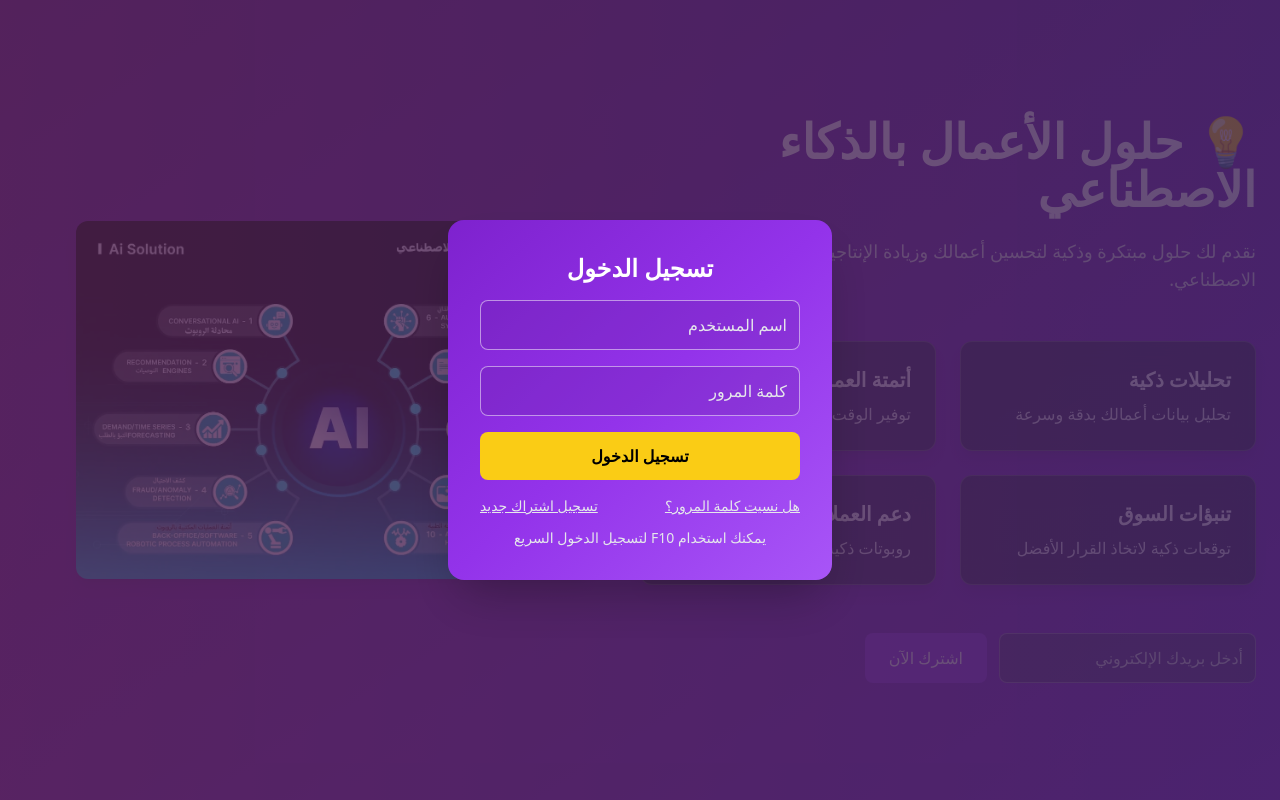
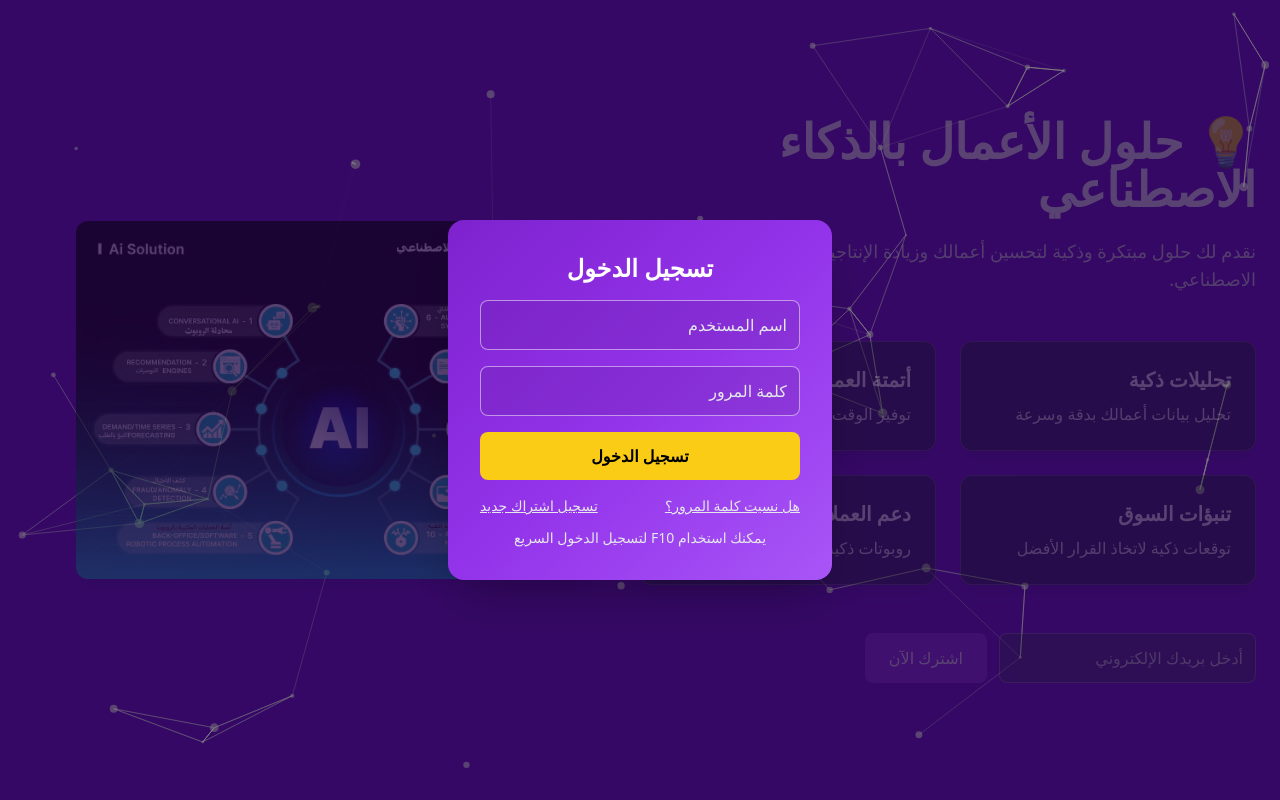
Before and after one commit to shabarotareq/landing, a React (Create React App) app in the folder frontend/: page / in a window 1280 px wide. Shown: the top 800 px of the page. Built offline with nearby package versions, Linux system fonts and the light colour scheme.

Commit message:
Initial commit

```diff
--- a/frontend/src/App.jsx
+++ b/frontend/src/App.jsx
@@ -1,13 +1,16 @@
-// App.jsx
 import React, { useState, useEffect } from "react";
 import { BrowserRouter as Router, Routes, Route } from "react-router-dom";
+
 import Navbar from "./components/Navbar";
 import AuthOverlay from "./components/AuthOverlay";
 import Dashboard from "./pages/Dashboard";
-import AdminPanel from "./components/AdminPanel";
-import Landing from "./components/Landing2";
+import AdminPanel from "./pages/AdminPanel";
+import Settings from "./pages/Settings";
+import Landing from "./components/Landing";
 import Gallery from "./components/Gallery/Gallery";
-import "./components/Gallery/Gallery.css";
+import Login from "./pages/Login";
+import Signup from "./pages/Signup";
+import ForgotPassword from "./pages/ForgotPassword";
 
 export default function App() {
   const [isAuthenticated, setIsAuthenticated] = useState(false);
@@ -16,7 +19,7 @@ export default function App() {
 
   const handleLoginSuccess = () => {
     setIsAuthenticated(true);
-    setUserRole("admin"); // يمكن تعديل حسب التوكن الحقيقي
+    setUserRole("admin"); // أو user حسب التوكن
   };
 
   const handleLogout = () => {
@@ -45,11 +48,9 @@ export default function App() {
       {isAuthenticated && (
         <Navbar onLogout={handleLogout} userRole={userRole} />
       )}
+
       {/* Landing دائمًا في الخلفية */}
-      <Landing
-        onShowGallery={toggleGallery}
-        disabled={!isAuthenticated} // لتعتيم الشاشة عند عدم تسجيل الدخول
-      />
+      <Landing onShowGallery={toggleGallery} disabled={!isAuthenticated} />
 
       {/* شاشة login overlay عند عدم تسجيل الدخول */}
       {!isAuthenticated && (
@@ -58,7 +59,7 @@ export default function App() {
         </div>
       )}
 
-      {/* معرض الصور overlay فوق Landing فقط عند الضغط على أتمتة العمليات */}
+      {/* معرض الصور overlay */}
       {showGallery && (
         <div
           className="fixed inset-0 bg-black bg-opacity-60 flex items-center justify-center z-50"
@@ -71,23 +72,21 @@ export default function App() {
       )}
 
       <Routes>
-        {isAuthenticated && (
-          <Route
-            path="/dashboard"
-            element={
-              <div className="grid grid-cols-1 md:grid-cols-4 gap-4 p-4">
-                <div className="md:col-span-3">
-                  <Dashboard userRole={userRole} />
-                </div>
-                {userRole === "admin" && (
-                  <div className="md:col-span-1">
-                    <AdminPanel />
-                  </div>
-                )}
-              </div>
-            }
-          />
-        )}
+        <Route path="/dashboard" element={<Dashboard userRole={userRole} />} />
+        <Route path="/admin" element={<AdminPanel />} />
+        <Route path="/settings" element={<Settings />} />
+        <Route path="/login" element={<Login />} />
+        <Route path="/signup" element={<Signup />} />
+        <Route path="/forgot-password" element={<ForgotPassword />} />
+        <Route
+          path="/"
+          element={
+            <Landing
+              onShowGallery={toggleGallery}
+              disabled={!isAuthenticated}
+            />
+          }
+        />
       </Routes>
     </Router>
   );
--- a/frontend/src/components/Landing.jsx
+++ b/frontend/src/components/Landing.jsx
@@ -1,18 +1,16 @@
-import { useState } from "react";
-import Particles from "react-tsparticles";
-import { loadSlim } from "tsparticles-slim";
+// Landing.jsx
+import React, { useState } from "react";
 import heroImage from "../assets/image/PropertyIA.webp";
 import API from "../api";
 import Gallery from "./Gallery/Gallery";
+import EmailForm from "./EmailForm";
+import Particles from "react-tsparticles";
+import { loadFull } from "tsparticles";
 
 export default function Landing({ showGallery, onShowGallery, disabled }) {
   const [email, setEmail] = useState("");
   const [message, setMessage] = useState("");
   const [showHero, setShowHero] = useState(false);
-
-  const particlesInit = async (engine) => {
-    await loadSlim(engine);
-  };
 
   const handleSubscribe = async (e) => {
     e.preventDefault();
@@ -26,66 +24,83 @@ export default function Landing({ showGallery, onShowGallery, disabled }) {
     }
   };
 
+  const particlesInit = async (main) => {
+    await loadFull(main);
+  };
+
   return (
-    <div
-      className={`relative flex flex-col md:flex-row items-center justify-center min-h-screen p-6 transition-opacity duration-500 ${
-        disabled ? "opacity-40 pointer-events-none" : "opacity-100"
-      } bg-gradient-to-br from-purple-900 via-purple-800 to-purple-700`}
-      dir="rtl"
-    >
+    <div className="relative min-h-screen" dir="rtl">
       {/* الخلفية المتحركة */}
       <Particles
         id="tsparticles"
         init={particlesInit}
         options={{
-          background: { color: "transparent" },
+          background: { color: "#6a11cb" },
           fpsLimit: 60,
           interactivity: {
-            events: {
-              onHover: { enable: true, mode: "repulse" },
-              resize: true,
-            },
-            modes: { repulse: { distance: 100, duration: 0.4 } },
+            events: { onHover: { enable: true, mode: "repulse" } },
           },
           particles: {
             color: { value: "#ffffff" },
-            links: {
-              color: "#ffffff",
-              distance: 150,
-              enable: true,
-              opacity: 0.3,
-              width: 1,
+            links: { enable: true, color: "#fff", distance: 150 },
+            move: { enable: true, speed: 2 },
+            number: { value: 50 },
+            opacity: { value: 0.5 },
+            size: { value: { min: 1, max: 5 } },
           },
-            collisions: { enable: true },
-            move: {
-              direction: "none",
-              enable: true,
-              outModes: { default: "bounce" },
-              random: false,
-              speed: 2,
-              straight: false,
-            },
-            number: { value: 80, density: { enable: true, area: 800 } },
-            opacity: { value: 0.5 },
-            shape: { type: "circle" },
-            size: { value: { min: 1, max: 4 } },
-          },
-          detectRetina: true,
         }}
-        className="absolute inset-0 -z-10"
+        className="absolute inset-0 z-0"
       />
 
-      {/* باقي المحتوى ... */}
-      <div className="md:w-1/2 flex flex-col gap-6 text-right relative z-10">
-        <h1 className="text-5xl font-extrabold text-white">
+      {/* المحتوى */}
+      <div
+        className={`relative flex flex-col md:flex-row items-center justify-center min-h-screen p-6 transition-opacity duration-500 z-10 ${
+          disabled ? "opacity-50 pointer-events-none" : "opacity-100"
+        }`}
+      >
+        <div className="md:w-1/2 flex flex-col gap-6 text-right">
+          <h1 className="text-5xl font-extrabold text-white animate__animated animate__fadeInRight">
             💡 حلول الأعمال بالذكاء الاصطناعي
           </h1>
-        <p className="text-lg text-gray-200">
+          <p className="text-lg text-gray-200 animate__animated animate__fadeInRight animate__delay-1s">
             نقدم لك حلول مبتكرة وذكية لتحسين أعمالك وزيادة الإنتاجية باستخدام
             تقنيات الذكاء الاصطناعي.
           </p>
 
-        {/* الاشتراك */}
+          {/* صناديق Glassmorphism */}
+          <div className="grid grid-cols-1 md:grid-cols-2 gap-6 mt-6">
+            {[
+              { title: "تحليلات ذكية", desc: "تحليل بيانات أعمالك بدقة وسرعة" },
+              {
+                title: "أتمتة العمليات",
+                desc: "توفير الوقت وتقليل الأخطاء البشرية",
+              },
+              {
+                title: "تنبؤات السوق",
+                desc: "توقعات ذكية لاتخاذ القرار الأفضل",
+              },
+              {
+                title: "دعم العملاء AI",
+                desc: "روبوتات ذكية للتواصل مع عملائك",
+                link: "https://app.edcafe.ai/chatbots/6836eee8e93c1c9bb5f14ffb",
+              },
+            ].map((item, idx) => (
+              <div
+                key={idx}
+                className="bg-gray-800 bg-opacity-70 backdrop-blur-md border border-white border-opacity-20 rounded-xl p-6 shadow-lg hover:scale-105 transition-transform duration-300 cursor-pointer"
+                onClick={() => {
+                  if (item.title === "أتمتة العمليات") onShowGallery();
+                  if (item.link)
+                    window.open(item.link, "_blank", "noopener,noreferrer");
+                }}
+              >
+                <h3 className="text-xl font-bold text-white">{item.title}</h3>
+                <p className="text-gray-200 mt-2">{item.desc}</p>
+              </div>
+            ))}
+          </div>
+
+          {/* نموذج الاشتراك */}
           <form
             onSubmit={handleSubscribe}
             className="mt-6 flex flex-col md:flex-row gap-3"
@@ -108,8 +123,8 @@ export default function Landing({ showGallery, onShowGallery, disabled }) {
           {message && <p className="mt-2 text-green-300">{message}</p>}
         </div>
 
-      {/* الصورة */}
-      <div className="md:w-1/2 mt-10 md:mt-0 flex justify-center relative z-10">
+        {/* الصورة الجانبية */}
+        <div className="md:w-1/2 mt-10 md:mt-0 flex justify-center animate__animated animate__fadeInLeft">
           <img
             src={heroImage}
             alt="AI Solutions"
@@ -118,7 +133,7 @@ export default function Landing({ showGallery, onShowGallery, disabled }) {
           />
         </div>
 
-      {/* الصورة المكبرة */}
+        {/* Overlay للصورة المكبرة */}
         {showHero && (
           <div
             className="fixed inset-0 bg-black bg-opacity-70 flex items-center justify-center z-50"
@@ -133,7 +148,9 @@ export default function Landing({ showGallery, onShowGallery, disabled }) {
           </div>
         )}
 
+        {/* عرض معرض الصور إذا تم الضغط على أتمتة العمليات */}
         {showGallery && <Gallery />}
+      </div>
     </div>
   );
 }
--- a/frontend/src/components/Navbar.jsx
+++ b/frontend/src/components/Navbar.jsx
@@ -2,34 +2,39 @@ import React from "react";
 import { useNavigate } from "react-router-dom";
 import Logo from "../assets/image/logo.png";
 
-export default function Navbar({ onLogout, userRole }) {
+function Navbar({ onLogout, userRole }) {
   const navigate = useNavigate();
 
   return (
-    <nav className="bg-gray-800 text-white px-6 py-3 flex items-center justify-between">
-      {/* الجزء الأيسر: لوجو + اسم المشروع + زر الرئيسية */}
-      <div className="flex items-center space-x-4">
+    <nav className="fixed top-0 left-0 right-0 bg-gray-800 text-white px-6 py-3 flex justify-between items-center flex-wrap z-50 shadow-md">
+      <div className="flex items-center gap-3">
         <img src={Logo} alt="Logo" className="h-8 w-8" />
         <span className="font-bold text-lg">حلول ذكية</span>
         <button
           onClick={() => navigate("/")}
-          className="ml-4 px-3 py-1 bg-yellow-400 text-black rounded hover:bg-yellow-500"
+          className="px-3 py-1 bg-yellow-400 text-black rounded hover:bg-yellow-500"
         >
           الرئيسية
         </button>
       </div>
 
-      {/* الجزء الأيمن: أزرار تسجيل الخروج وزر لوحة التحكم */}
-      <div className="flex items-center space-x-4">
+      <div className="flex items-center gap-3 mt-2 md:mt-0">
         {userRole === "admin" && (
-          <button
-            onClick={() => navigate("/pages/AdminPanel.jsx")}
-            className="px-3 py-1 bg-blue-500 rounded hover:bg-blue-600"
-          >
-            لوحة التحكم
-          </button>
+          <>
+            <button
+              onClick={() => navigate("/admin")}
+              className="px-3 py-1 bg-blue-500 rounded hover:bg-blue-600"
+            >
+              لوحة التحكم
+            </button>
+            <button
+              onClick={() => navigate("/settings")}
+              className="px-3 py-1 bg-green-500 rounded hover:bg-green-600"
+            >
+              إعدادات الحساب
+            </button>
+          </>
         )}
-
         <button
           onClick={onLogout}
           className="px-3 py-1 bg-red-500 rounded hover:bg-red-600"
@@ -40,3 +45,5 @@ export default function Navbar({ onLogout, userRole }) {
     </nav>
   );
 }
+
+export default Navbar;
--- /dev/null
+++ b/frontend/src/pages/Settings.jsx
@@ -0,0 +1,57 @@
+// src/pages/Settings.jsx
+import React, { useState } from "react";
+
+export default function Settings() {
+  const [username, setUsername] = useState("Admin");
+  const [email, setEmail] = useState("admin@example.com");
+  const [message, setMessage] = useState("");
+
+  const handleSave = (e) => {
+    e.preventDefault();
+    // هنا يمكن وضع طلب API لحفظ البيانات
+    setMessage("تم حفظ الإعدادات بنجاح!");
+  };
+
+  return (
+    <div className="p-6 bg-gray-100 min-h-screen">
+      <h1 className="text-3xl font-bold mb-6">إعدادات الحساب</h1>
+      <form
+        onSubmit={handleSave}
+        className="bg-white p-6 rounded-lg shadow-md max-w-md"
+      >
+        <div className="mb-4">
+          <label className="block text-gray-700 font-semibold mb-2">
+            اسم المستخدم
+          </label>
+          <input
+            type="text"
+            value={username}
+            onChange={(e) => setUsername(e.target.value)}
+            className="w-full p-3 border border-gray-300 rounded focus:outline-none focus:ring-2 focus:ring-purple-400"
+          />
+        </div>
+
+        <div className="mb-4">
+          <label className="block text-gray-700 font-semibold mb-2">
+            البريد الإلكتروني
+          </label>
+          <input
+            type="email"
+            value={email}
+            onChange={(e) => setEmail(e.target.value)}
+            className="w-full p-3 border border-gray-300 rounded focus:outline-none focus:ring-2 focus:ring-purple-400"
+          />
+        </div>
+
+        <button
+          type="submit"
+          className="bg-purple-600 text-white px-6 py-3 rounded hover:bg-purple-700 transition-colors duration-300"
+        >
+          حفظ
+        </button>
+
+        {message && <p className="mt-3 text-green-500">{message}</p>}
+      </form>
+    </div>
+  );
+}
```
Lines whose indentation alone changed are shown as unchanged.
